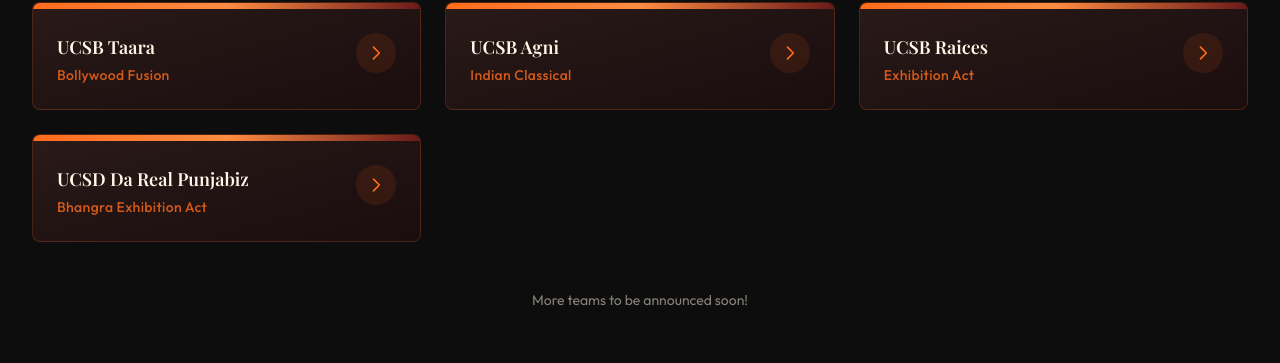
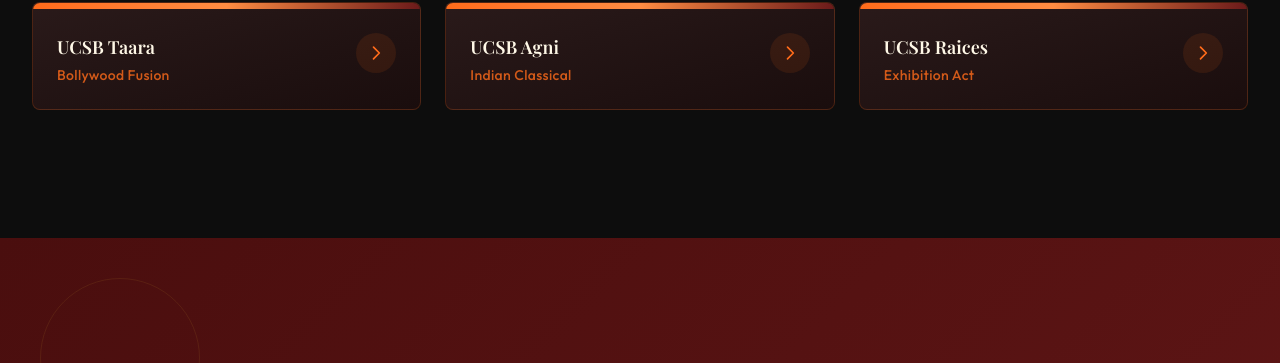
Before and after one commit to skanda-vasishta/nachle-deewane, a Next.js app in the folder nachle-deewane/: page / in a window 1280 px wide. Shown: the part 2754-3117 px from the top of the page. Built offline with nearby package versions, Linux system fonts and the light colour scheme.

Commit message:
drp oof lol

```diff
--- a/nachle-deewane/app/page.tsx
+++ b/nachle-deewane/app/page.tsx
@@ -41,7 +41,6 @@
   { name: "UCSB Taara", style: "Bollywood Fusion", isExhibition: true },
   { name: "UCSB Agni", style: "Indian Classical", isExhibition: true },
   { name: "UCSB Raices", style: "Exhibition Act", isExhibition: true },
-  { name: "UCSD Da Real Punjabiz", style: "Bhangra Exhibition Act", isExhibition: true },
 ];
 
 const committeeSlides = [
@@ -505,11 +504,6 @@
           </div>
 
           {/* More teams CTA */}
-          <div className="text-center mt-12">
-            <p className="text-[#FFF8E7]/50 text-sm">
-              More teams to be announced soon!
-            </p>
-          </div>
         </div>
       </section>
 
```
